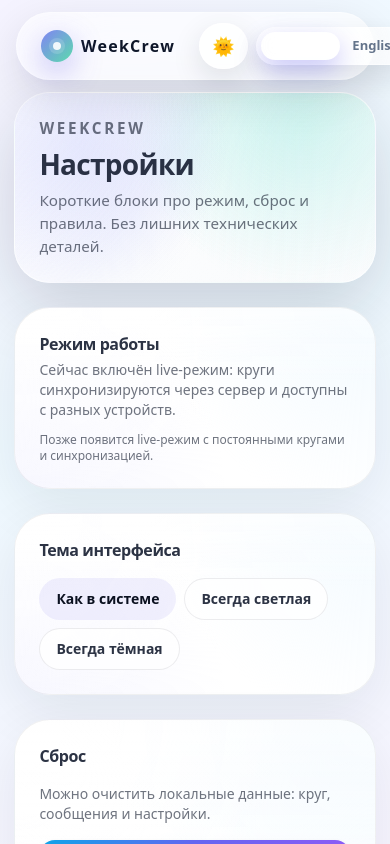
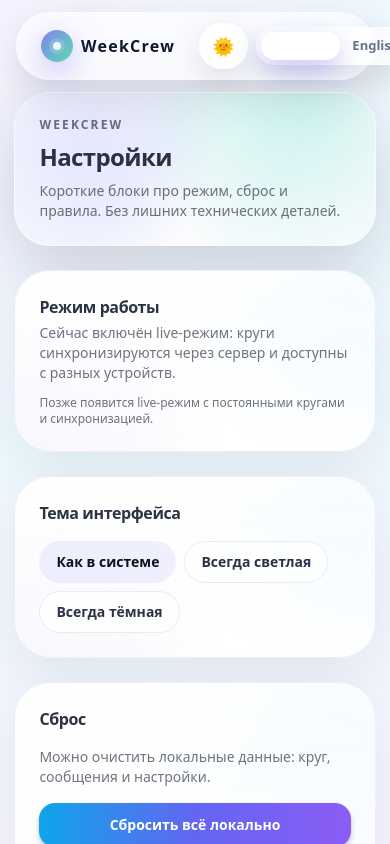
Before and after one commit to QuantumKeyUYU/WeekCrew, a Next.js app: page /settings in a window 390 px wide. Shown: the top 844 px of the page. Built offline with nearby package versions, Linux system fonts and the light colour scheme; no server answers.

Commit message:
Update globals.css

```diff
--- a/src/app/globals.css
+++ b/src/app/globals.css
@@ -77,16 +77,14 @@
 
 @layer base {
   html {
-    font-size: 16px; /* чтобы браузер не мудрил с авто-зумом */
-  }
-
-  html,
-  body {
     @apply h-full;
+    font-size: 16px;
+    -webkit-text-size-adjust: 100%;
   }
 
   body {
-    @apply antialiased;
+    @apply h-full antialiased;
+    margin: 0;
     font-family: system-ui, -apple-system, BlinkMacSystemFont, 'SF Pro Text', 'Inter', sans-serif;
     background-image: var(--bg-body);
     background-attachment: fixed;
@@ -107,6 +105,10 @@
   .app-shell {
     min-height: 100vh;
     padding: 1.25rem 0.75rem 2.75rem;
+    margin-left: auto;
+    margin-right: auto;
+    width: 100%;
+    max-width: 72rem; /* ~max-w-5xl */
   }
 
   @screen sm {
@@ -248,23 +250,6 @@
      ============================ */
 
   @media (max-width: 640px) {
-    /* Чуть плотнее, но без гигантских размеров */
-
-    .app-hero {
-      padding-top: 1.5rem;
-      padding-bottom: 1.6rem;
-    }
-
-    .app-hero h1 {
-      font-size: 1.75rem; /* около 28px, комфортно на мобиле */
-      line-height: 1.2;
-    }
-
-    .app-hero p {
-      font-size: 0.95rem;
-      line-height: 1.5;
-    }
-
     .steps-list {
       font-size: 0.95rem;
     }
@@ -279,7 +264,6 @@
       font-size: 0.9rem;
     }
 
-    /* Чуть меньше боковые отступы, чтобы карточки занимали больше экрана */
     .app-shell {
       padding-left: 0.9rem;
       padding-right: 0.9rem;
```
